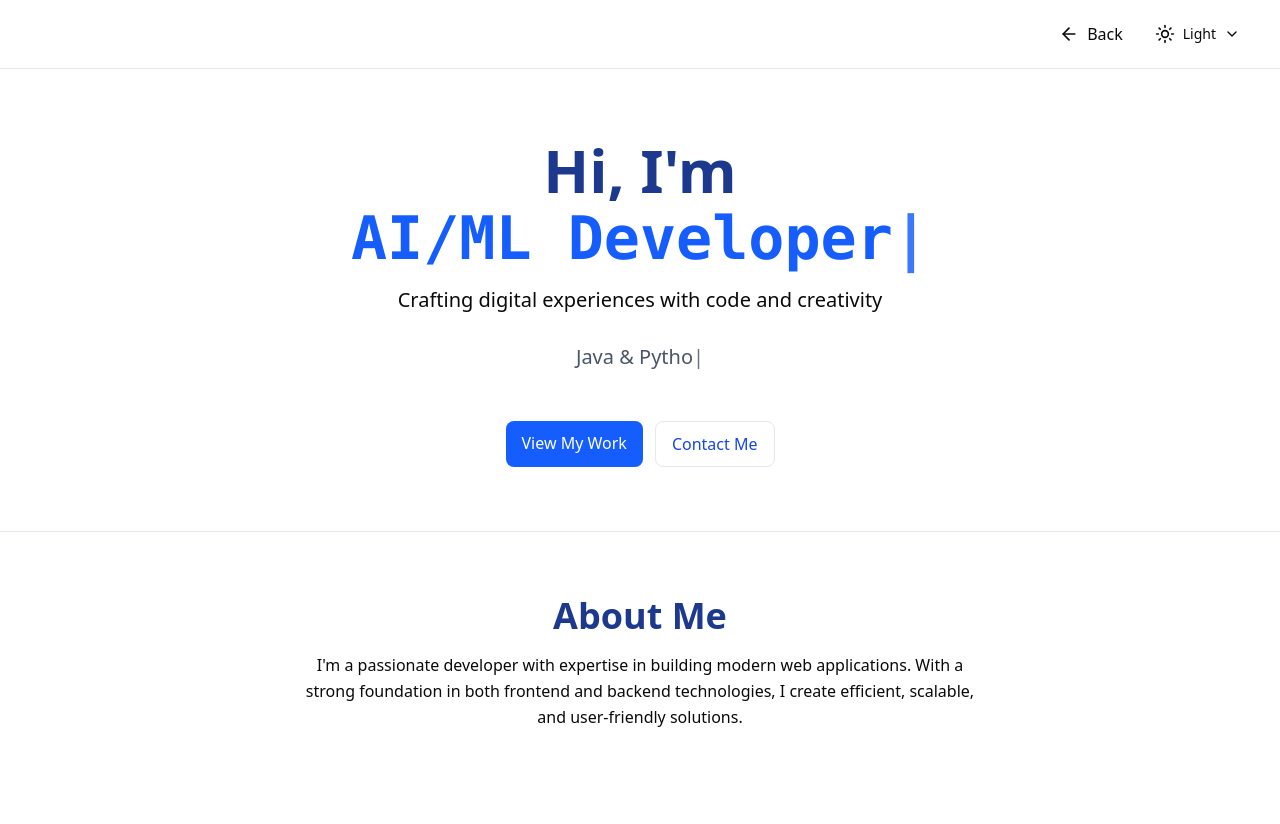
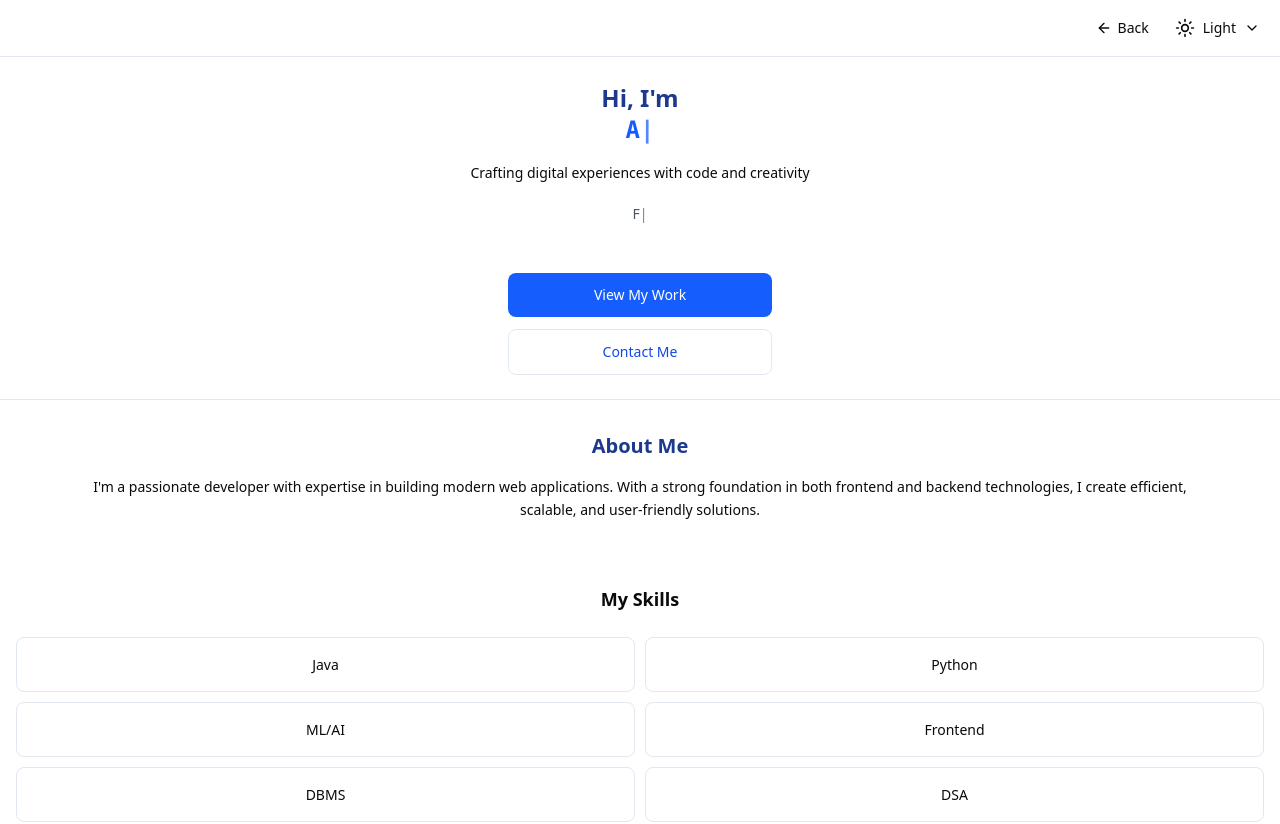
Before and after one commit to AdityaJoshi017/portfolio, a Next.js app: page / in a window 1280 px wide. Shown: the top 824 px of the page. Built offline with nearby package versions, Linux system fonts and the light colour scheme.

Commit message:
Fix UI and update project section

```diff
--- a/app/page.tsx
+++ b/app/page.tsx
@@ -10,29 +10,28 @@ export default function Home() {
   const router = useRouter();
      return (
     <div className="min-h-screen flex flex-col w-full max-w-full overflow-x-hidden">
-      {/* Header */}
+      {/* Header - Mobile optimized */}
       <header className="bg-card border-b border-border">
-        <div className="w-full max-w-full md:max-w-7xl mx-auto px-3 sm:px-4 md:px-6 lg:px-8 py-2 sm:py-3 md:py-4">
-          <div className="flex justify-end items-center gap-2 sm:gap-3">
+        <div className="w-full max-w-full mx-auto px-3 py-2.5">
+          <div className="flex justify-end items-center gap-2">
             <button
               onClick={() => router.back()}
-              className="inline-flex items-center text-foreground hover:text-primary transition-colors group text-sm sm:text-base min-h-[36px] px-2 sm:px-3"
+              className="inline-flex items-center text-foreground hover:text-primary transition-colors group text-sm min-h-[36px] px-2.5"
             >
-              <ArrowLeft className="w-4 h-4 sm:w-5 sm:h-5 mr-1 sm:mr-2 transition-transform group-hover:-translate-x-0.5" />
-              <span className="font-medium">Back</span>
+              <ArrowLeft className="w-4 h-4 mr-1.5 transition-transform group-hover:-translate-x-0.5" />
+              <span className="font-medium text-sm">Back</span>
             </button>
-
-            {/* ❌ scale-75 REMOVED */}
             <ThemeToggle />
           </div>
         </div>
       </header>
 
-      {/* Hero Section */}
-      <section className="py-6 sm:py-8 md:py-16 text-center px-3 sm:px-4 md:px-6 w-full max-w-full overflow-hidden">
-        <h1 className="text-2xl sm:text-3xl md:text-4xl lg:text-5xl xl:text-6xl font-bold text-blue-900 mb-4 leading-tight">
+      {/* Hero Section - Mobile optimized */}
+      <section className="py-6 text-center px-3 w-full max-w-full overflow-hidden">
+        {/* Main heading with better mobile line breaks */}
+        <h1 className="text-2xl font-bold text-blue-900 mb-4 leading-snug px-1">
           Hi, I&apos;m{' '}
-          <span className="text-blue-600 block sm:inline">
+          <span className="text-blue-600 block">
             <TypingEffect
               texts={[
                 'Aditya Joshi',
@@ -40,36 +39,39 @@ export default function Home() {
                 'Full Stack Dev',
                 'Tech Enthusiast',
               ]}
-              className="font-mono text-blue-600 text-2xl sm:text-3xl md:text-5xl lg:text-6xl"
+              className="font-mono text-blue-600 text-2xl"
+              typingSpeed={80}
+              deletingSpeed={50}
             />
           </span>
         </h1>
 
-        <p className="text-sm sm:text-lg md:text-xl text-foreground/70 mb-6 max-w-2xl mx-auto leading-relaxed">
+        {/* Subtitle */}
+        <p className="text-sm text-foreground/70 mb-4 mx-auto leading-relaxed max-w-[90%]">
           Crafting digital experiences with code and creativity
         </p>
 
-        {/* Typing subtitle — mobile safe */}
-        <div className="min-h-[56px] mb-6 w-full max-w-full overflow-hidden px-2">
+        {/* Typing subtitle - Mobile safe */}
+        <div className="min-h-[48px] mb-6 w-full overflow-hidden">
           <TypingEffect
             texts={[
               'AI/ML Developer',
-      'Java & Python Expert',
-      'Full Stack Developer',
-      'Web & Mobile Specialist',
-      'Turning ideas into reality',
+              'Java & Python',
+              'Full Stack Dev',
+              'Web & Mobile',
+              'Ideas into Reality',
             ]}
-    className="w-full max-w-full"
+            className="w-full"
             textClassName="
-      text-sm xs:text-base sm:text-lg md:text-xl
+              text-sm
               text-gray-600 dark:text-gray-300
               text-center
-      break-all sm:break-words
+              break-words
               hyphens-auto
               leading-relaxed
-      px-1
+              px-2
               mx-auto
-      max-w-[95vw] sm:max-w-2xl
+              max-w-[95%]
             "
             typingSpeed={70}
             deletingSpeed={50}
@@ -77,31 +79,30 @@ export default function Home() {
           />
         </div>
 
-        {/* Buttons — NEVER overflow */}
-        <div className="flex flex-col sm:flex-row justify-center gap-3 w-full max-w-full sm:max-w-md mx-auto px-4 sm:px-0">
+        {/* Buttons - Mobile optimized */}
+        <div className="flex flex-col gap-3 w-full max-w-[280px] mx-auto px-2">
           <Link
             href="/projects"
-            className="w-full sm:w-auto px-4 py-2.5 bg-blue-600 text-white rounded-lg hover:bg-blue-700 transition-colors text-sm sm:text-base text-center"
+            className="w-full px-4 py-3 bg-blue-600 text-white rounded-lg hover:bg-blue-700 transition-colors text-sm text-center font-medium"
           >
             View My Work
           </Link>
-
           <Link
             href="/contact"
-            className="w-full sm:w-auto px-4 py-2.5 border border-gray-300 dark:border-gray-600 text-blue-700 dark:text-blue-400 rounded-lg hover:bg-gray-100 dark:hover:bg-gray-800 transition-colors text-sm sm:text-base text-center"
+            className="w-full px-4 py-3 border border-gray-300 dark:border-gray-600 text-blue-700 dark:text-blue-400 rounded-lg hover:bg-gray-100 dark:hover:bg-gray-800 transition-colors text-sm text-center font-medium"
           >
             Contact Me
           </Link>
         </div>
       </section>
 
-      {/* About Section */}
-      <section className="py-10 sm:py-12 md:py-16 bg-card border-t border-border">
-        <div className="w-full max-w-full md:max-w-4xl mx-auto px-4 sm:px-5 md:px-6">
-          <h2 className="text-2xl sm:text-3xl md:text-4xl font-bold text-blue-900 mb-4 text-center">
+      {/* About Section - Mobile optimized */}
+      <section className="py-8 bg-card border-t border-border">
+        <div className="w-full max-w-full mx-auto px-4">
+          <h2 className="text-xl font-bold text-blue-900 mb-4 text-center px-2">
             About Me
           </h2>
-          <p className="text-sm sm:text-base text-foreground/70 leading-relaxed text-center max-w-2xl mx-auto">
+          <p className="text-sm text-foreground/70 leading-relaxed text-center mx-auto px-3 max-w-[90%]">
             I&apos;m a passionate developer with expertise in building modern web applications.
             With a strong foundation in both frontend and backend technologies, I create
             efficient, scalable, and user-friendly solutions.
@@ -109,18 +110,18 @@ export default function Home() {
         </div>
       </section>
 
-      {/* Skills Section */}
-      <section className="py-8 sm:py-12 md:py-16">
-        <div className="w-full max-w-full md:max-w-4xl mx-auto px-3 sm:px-4 md:px-6">
-          <h2 className="text-xl sm:text-2xl md:text-3xl font-bold text-center mb-8">
+      {/* Skills Section - Mobile optimized */}
+      <section className="py-8">
+        <div className="w-full max-w-full mx-auto px-3">
+          <h2 className="text-lg font-bold text-center mb-6 px-2">
             My Skills
           </h2>
-          <div className="grid grid-cols-2 sm:grid-cols-4 gap-3">
+          <div className="grid grid-cols-2 gap-2.5 px-1">
             {['Java', 'Python', 'ML/AI', 'Frontend', 'DBMS', 'DSA', 'Next.js', 'React'].map(
               (skill) => (
                 <div
                   key={skill}
-                  className="p-3 bg-card text-card-foreground rounded-lg border border-border text-center flex items-center justify-center min-h-[60px]"
+                  className="p-3 bg-card text-card-foreground rounded-lg border border-border text-center flex items-center justify-center min-h-[55px]"
                 >
                   <span className="text-sm font-medium">{skill}</span>
                 </div>
```
Lines whose indentation alone changed are shown as unchanged.
